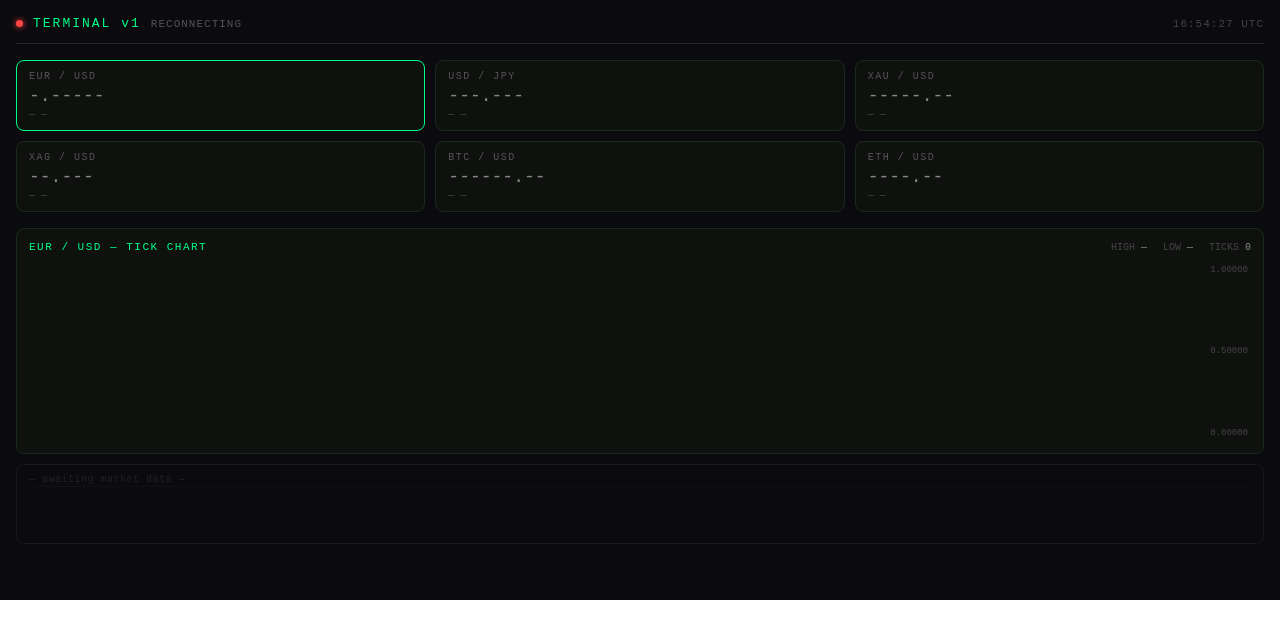
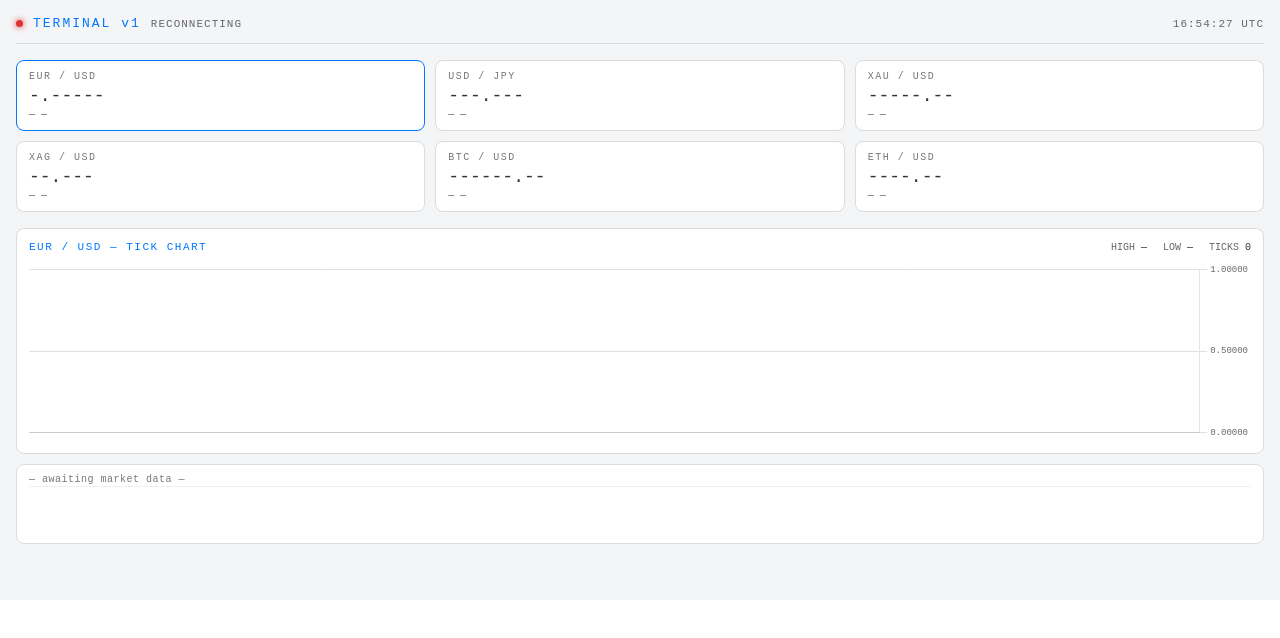
Before and after one commit to rajaboypai708/terminal, a plain HTML site: page index.html in a window 1280 px wide. Drawn offline with nearby package versions, Linux system fonts and the light colour scheme.

Commit message:
Update index.html via AI Compile — 2026-06-12 16:54:19

```diff
--- a/index.html
+++ b/index.html
@@ -3,11 +3,11 @@
 * { box-sizing: border-box; margin: 0; padding: 0; }
 body { font-family: var(--font-mono, monospace); }
 #terminal {
-  background: #0a0a0f;
+  background: #f4f5f7;
   min-height: 600px;
   padding: 16px;
   border-radius: var(--border-radius-lg);
-  color: #e0e0e0;
+  color: #333333;
 }
 #header {
   display: flex;
@@ -15,18 +15,18 @@ body { font-family: var(--font-mono, monospace); }
   justify-content: space-between;
   margin-bottom: 16px;
   padding-bottom: 12px;
-  border-bottom: 0.5px solid #1e2a1e;
+  border-bottom: 0.5px solid #dcdcdc;
 }
 #header-left { display: flex; align-items: center; gap: 10px; }
-#logo { font-size: 13px; font-weight: 500; color: #00ff88; letter-spacing: 2px; }
+#logo { font-size: 13px; font-weight: 500; color: #0077ff; letter-spacing: 2px; }
 #status-dot {
   width: 7px; height: 7px; border-radius: 50%;
-  background: #ff4444;
-  box-shadow: 0 0 6px #ff4444;
+  background: #dd3333;
+  box-shadow: 0 0 6px #dd3333;
 }
-#status-dot.live { background: #00ff88; box-shadow: 0 0 6px #00ff88; }
-#status-text { font-size: 11px; color: #555; letter-spacing: 1px; }
-#clock { font-size: 11px; color: #444; letter-spacing: 1px; }
+#status-dot.live { background: #0077ff; box-shadow: 0 0 6px #0077ff; }
+#status-text { font-size: 11px; color: #666; letter-spacing: 1px; }
+#clock { font-size: 11px; color: #666; letter-spacing: 1px; }
 #pairs-grid {
   display: grid;
   grid-template-columns: repeat(3, 1fr);
@@ -34,8 +34,8 @@ body { font-family: var(--font-mono, monospace); }
   margin-bottom: 16px;
 }
 .pair-card {
-  background: #0f110f;
-  border: 0.5px solid #1a2a1a;
+  background: #ffffff;
+  border: 0.5px solid #dcdcdc;
   border-radius: 8px;
   padding: 10px 12px;
   cursor: pointer;
@@ -43,31 +43,31 @@ body { font-family: var(--font-mono, monospace); }
   position: relative;
   overflow: hidden;
 }
-.pair-card:hover { border-color: #2a4a2a; }
-.pair-card.selected { border-color: #00ff88; }
-.pair-card.up .pair-price { color: #00ff88; }
-.pair-card.down .pair-price { color: #ff4444; }
-.pair-name { font-size: 10px; color: #555; letter-spacing: 1.5px; margin-bottom: 4px; }
-.pair-price { font-size: 18px; font-weight: 500; color: #888; font-variant-numeric: tabular-nums; transition: color 0.2s; }
+.pair-card:hover { border-color: #a0a0a0; }
+.pair-card.selected { border-color: #0077ff; }
+.pair-card.up .pair-price { color: #00aa55; }
+.pair-card.down .pair-price { color: #dd3333; }
+.pair-name { font-size: 10px; color: #777; letter-spacing: 1.5px; margin-bottom: 4px; }
+.pair-price { font-size: 18px; font-weight: 500; color: #333; font-variant-numeric: tabular-nums; transition: color 0.2s; }
 .pair-change {
   font-size: 10px;
   margin-top: 3px;
-  color: #444;
+  color: #666;
   font-variant-numeric: tabular-nums;
 }
 .pair-change.up { color: #00aa55; }
-.pair-change.down { color: #aa2222; }
+.pair-change.down { color: #dd3333; }
 .tick-flash {
   position: absolute; inset: 0;
   opacity: 0;
   pointer-events: none;
   border-radius: 8px;
 }
-.tick-flash.up-flash { background: rgba(0,255,136,0.06); }
-.tick-flash.down-flash { background: rgba(255,68,68,0.06); }
+.tick-flash.up-flash { background: rgba(0,170,85,0.1); }
+.tick-flash.down-flash { background: rgba(221,51,51,0.1); }
 #chart-panel {
-  background: #0f110f;
-  border: 0.5px solid #1a2a1a;
+  background: #ffffff;
+  border: 0.5px solid #dcdcdc;
   border-radius: 8px;
   padding: 12px;
   margin-bottom: 10px;
@@ -78,15 +78,15 @@ body { font-family: var(--font-mono, monospace); }
   justify-content: space-between;
   margin-bottom: 8px;
 }
-#chart-title { font-size: 11px; color: #00ff88; letter-spacing: 1.5px; }
+#chart-title { font-size: 11px; color: #0077ff; letter-spacing: 1.5px; }
 #chart-stats { display: flex; gap: 16px; }
-.cstat { font-size: 10px; color: #444; }
-.cstat span { color: #888; }
+.cstat { font-size: 10px; color: #666; }
+.cstat span { color: #333; }
 #chart-canvas-wrap { position: relative; width: 100%; height: 180px; }
 #myChart { width: 100% !important; }
 #tick-log {
-  background: #0a0a0f;
-  border: 0.5px solid #1a1a1a;
+  background: #ffffff;
+  border: 0.5px solid #dcdcdc;
   border-radius: 8px;
   padding: 8px 12px;
   height: 80px;
@@ -95,12 +95,12 @@ body { font-family: var(--font-mono, monospace); }
   color: #333;
   letter-spacing: 0.5px;
 }
-#tick-log .log-line { padding: 1px 0; border-bottom: 0.5px solid #111; }
-#tick-log .log-line.up { color: #1a5a35; }
-#tick-log .log-line.down { color: #5a1a1a; }
+#tick-log .log-line { padding: 1px 0; border-bottom: 0.5px solid #f0f0f0; }
+#tick-log .log-line.up { color: #007a33; }
+#tick-log .log-line.down { color: #a31a1a; }
 #tick-log::-webkit-scrollbar { width: 3px; }
-#tick-log::-webkit-scrollbar-track { background: #0a0a0f; }
-#tick-log::-webkit-scrollbar-thumb { background: #1a2a1a; }
+#tick-log::-webkit-scrollbar-track { background: #f4f5f7; }
+#tick-log::-webkit-scrollbar-thumb { background: #dcdcdc; }
 </style>
 
 <div id="terminal">
@@ -167,8 +167,8 @@ body { font-family: var(--font-mono, monospace); }
   </div>
 
   <div id="tick-log">
-    <div class="log-line" style="color:#222;">— awaiting market data —</div>
-  </div>
+      <div class="log-line" style="color:#777;">— awaiting market data —</div>
+    </div>
 </div>
 
 <script src="https://cdnjs.cloudflare.com/ajax/libs/Chart.js/4.4.1/chart.umd.js"></script>
@@ -218,14 +218,14 @@ chart = new Chart(ctx, {
     datasets: [{
       label: 'price',
       data: [],
-      borderColor: '#00ff88',
+      borderColor: '#0077ff',
       borderWidth: 1.5,
       pointRadius: 0,
       tension: 0.1,
       fill: {
         target: 'origin',
-        above: 'rgba(0,255,136,0.04)',
-        below: 'rgba(255,68,68,0.04)'
+        above: 'rgba(0,119,255,0.04)',
+        below: 'rgba(221,51,51,0.04)'
       }
     }]
   },
@@ -237,25 +237,25 @@ chart = new Chart(ctx, {
       callbacks: {
         label: ctx => ctx.parsed.y.toFixed(5)
       },
-      backgroundColor: '#0f110f',
-      borderColor: '#1a2a1a',
+      backgroundColor: '#ffffff',
+      borderColor: '#dcdcdc',
       borderWidth: 1,
-      titleColor: '#555',
-      bodyColor: '#00ff88',
+      titleColor: '#666',
+      bodyColor: '#0077ff',
       bodyFont: { family: 'monospace', size: 11 }
     }},
     scales: {
       x: {
         display: true,
-        ticks: { color: '#333', font: { family: 'monospace', size: 9 }, maxTicksLimit: 6, maxRotation: 0 },
-        grid: { color: '#111' }
+        ticks: { color: '#666', font: { family: 'monospace', size: 9 }, maxTicksLimit: 6, maxRotation: 0 },
+        grid: { color: '#e0e0e0' }
       },
       y: {
         display: true,
         position: 'right',
-        ticks: { color: '#444', font: { family: 'monospace', size: 9 }, maxTicksLimit: 5,
+        ticks: { color: '#666', font: { family: 'monospace', size: 9 }, maxTicksLimit: 5,
           callback: v => v.toFixed(5) },
-        grid: { color: '#111' }
+        grid: { color: '#e0e0e0' }
       }
     }
   }
```
